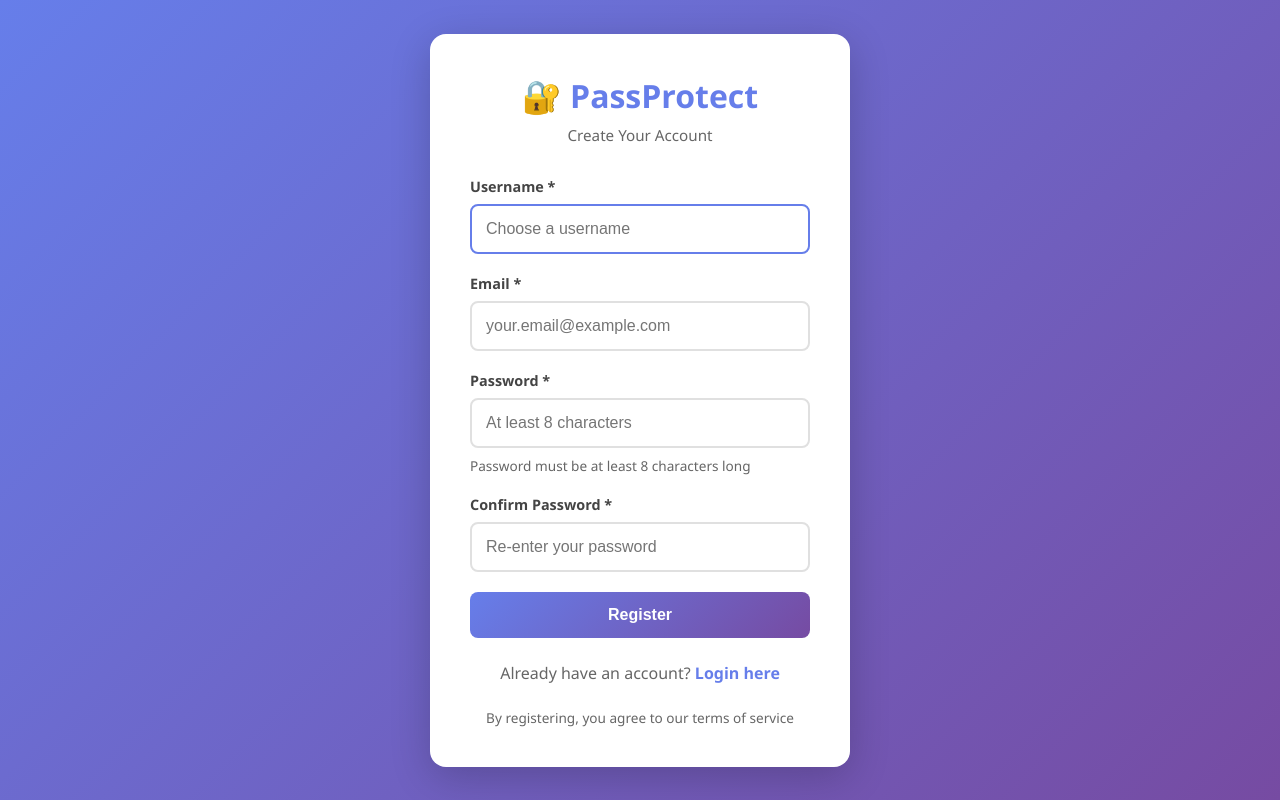
After one commit to qheider/PassProtect, a Flask app: page /register in a window 1280 px wide. The commit adds this page. Run offline with Flask 3, Linux system fonts and the light colour scheme.

Commit message:
registration form update
first commit

```diff
--- a/app.py
+++ b/app.py
@@ -97,6 +97,38 @@ def login():
             return render_template('login.html', error=f'Login failed: {str(e)}')
 
     return render_template('login.html')
+
+
+@app.route('/register', methods=['GET', 'POST'])
+def register():
+    """User registration page"""
+    if request.method == 'POST':
+        username = request.form.get('username', '').strip()
+        email = request.form.get('email', '').strip()
+        password = request.form.get('password', '')
+        confirm_password = request.form.get('confirm_password', '')
+
+        # Validation
+        if not username or not email or not password:
+            return render_template('register.html', error='All fields are required')
+
+        if password != confirm_password:
+            return render_template('register.html', error='Passwords do not match')
+
+        if len(password) < 8:
+            return render_template('register.html', error='Password must be at least 8 characters long')
+
+        try:
+            # Register user
+            from db_access import register_new_user
+            user_id = register_new_user(username, email, password)
+
+            return render_template('register.html', success=f'Registration successful! You can now login with username: {username}')
+
+        except Exception as e:
+            return render_template('register.html', error=str(e))
+
+    return render_template('register.html')
 
 
 @app.route('/logout')
--- a/db_access.py
+++ b/db_access.py
@@ -141,3 +141,47 @@ def execute(sql: str, params: Optional[Tuple] = None) -> Dict[str, Any]:
         if connection and connection.is_connected():
             cursor.close()
             connection.close()
+
+
+def register_new_user(username: str, email: str, password: str) -> int:
+    """
+    Register a new user in the database.
+
+    Args:
+        username: Username for the new user
+        email: Email address for the new user
+        password: Plain text password (will be hashed)
+
+    Returns:
+        The user ID of the newly created user
+
+    Raises:
+        Exception: If username or email already exists, or if registration fails
+    """
+    import bcrypt
+    from datetime import datetime
+
+    # Check if username already exists
+    existing_user = fetch_one("SELECT id FROM user WHERE userName = %s", (username,))
+    if existing_user:
+        raise Exception(f"Username '{username}' is already taken")
+
+    # Check if email already exists
+    existing_email = fetch_one("SELECT id FROM user WHERE email = %s", (email,))
+    if existing_email:
+        raise Exception(f"Email '{email}' is already registered")
+
+    # Hash the password
+    password_hash = bcrypt.hashpw(password.encode('utf-8'), bcrypt.gensalt()).decode('utf-8')
+
+    # Insert new user
+    sql = """
+        INSERT INTO user (userName, email, password, enabled, archived, date_created, date_updated, created_by_user_id)
+        VALUES (%s, %s, %s, %s, %s, %s, %s, %s)
+    """
+
+    now = datetime.now()
+    params = (username, email, password_hash, 1, 0, now, now, None)
+
+    result = execute(sql, params)
+    return result['last_insert_id']
--- a/templates/login.html
+++ b/templates/login.html
@@ -39,6 +39,10 @@
             <button type="submit" class="btn btn-primary">Login</button>
         </form>
 
+        <div class="register-link" style="text-align: center; margin-top: 1.5rem;">
+            <p style="color: #666;">Don't have an account? <a href="{{ url_for('register') }}" style="color: #667eea; text-decoration: none; font-weight: 600;">Register here</a></p>
+        </div>
+
         <div class="login-footer">
             <p>Session expires after 8 hours of inactivity</p>
         </div>
--- /dev/null
+++ b/templates/register.html
@@ -0,0 +1,78 @@
+{% extends "base.html" %}
+
+{% block title %}Register - PassProtect{% endblock %}
+
+{% block body %}
+<div class="login-container">
+    <div class="login-box">
+        <div class="login-header">
+            <h1>🔐 PassProtect</h1>
+            <p>Create Your Account</p>
+        </div>
+
+        {% if error %}
+        <div class="error-message">
+            <strong>❌ Error:</strong> {{ error }}
+        </div>
+        {% endif %}
+
+        {% if success %}
+        <div class="success-message" style="background: #d4edda; border: 1px solid #c3e6cb; color: #155724; padding: 1rem; border-radius: 0.5rem; margin-bottom: 1.5rem; font-size: 0.9rem;">
+            <strong>✅ Success:</strong> {{ success }}
+            <br><br>
+            <a href="{{ url_for('login') }}" style="color: #155724; text-decoration: underline;">Click here to login</a>
+        </div>
+        {% endif %}
+
+        <form method="POST" class="login-form">
+            <div class="form-group">
+                <label for="username">Username *</label>
+                <input type="text"
+                       id="username"
+                       name="username"
+                       required
+                       autofocus
+                       placeholder="Choose a username">
+            </div>
+
+            <div class="form-group">
+                <label for="email">Email *</label>
+                <input type="email"
+                       id="email"
+                       name="email"
+                       required
+                       placeholder="your.email@example.com">
+            </div>
+
+            <div class="form-group">
+                <label for="password">Password *</label>
+                <input type="password"
+                       id="password"
+                       name="password"
+                       required
+                       placeholder="At least 8 characters">
+                <small style="color: #666; font-size: 0.85rem;">Password must be at least 8 characters long</small>
+            </div>
+
+            <div class="form-group">
+                <label for="confirm_password">Confirm Password *</label>
+                <input type="password"
+                       id="confirm_password"
+                       name="confirm_password"
+                       required
+                       placeholder="Re-enter your password">
+            </div>
+
+            <button type="submit" class="btn btn-primary">Register</button>
+        </form>
+
+        <div class="register-link" style="text-align: center; margin-top: 1.5rem;">
+            <p style="color: #666;">Already have an account? <a href="{{ url_for('login') }}" style="color: #667eea; text-decoration: none; font-weight: 600;">Login here</a></p>
+        </div>
+
+        <div class="login-footer">
+            <p>By registering, you agree to our terms of service</p>
+        </div>
+    </div>
+</div>
+{% endblock %}
```
